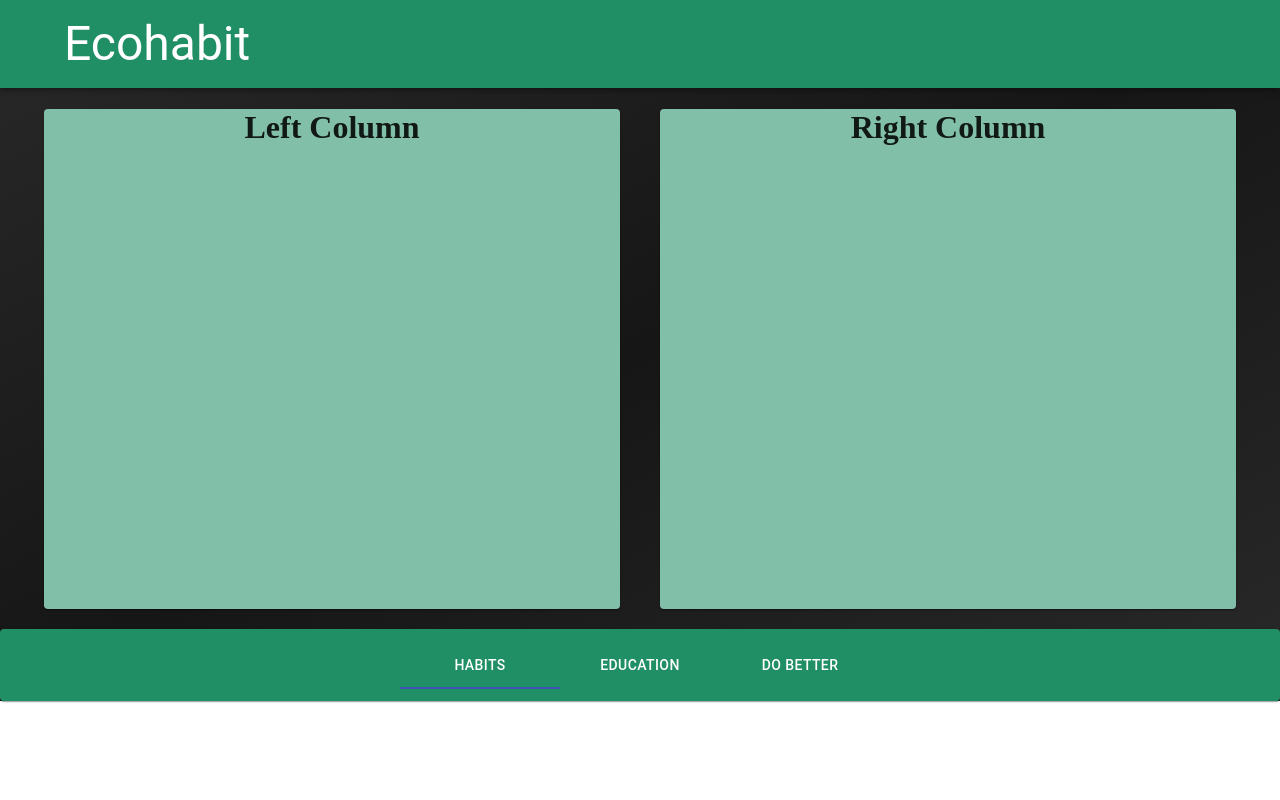
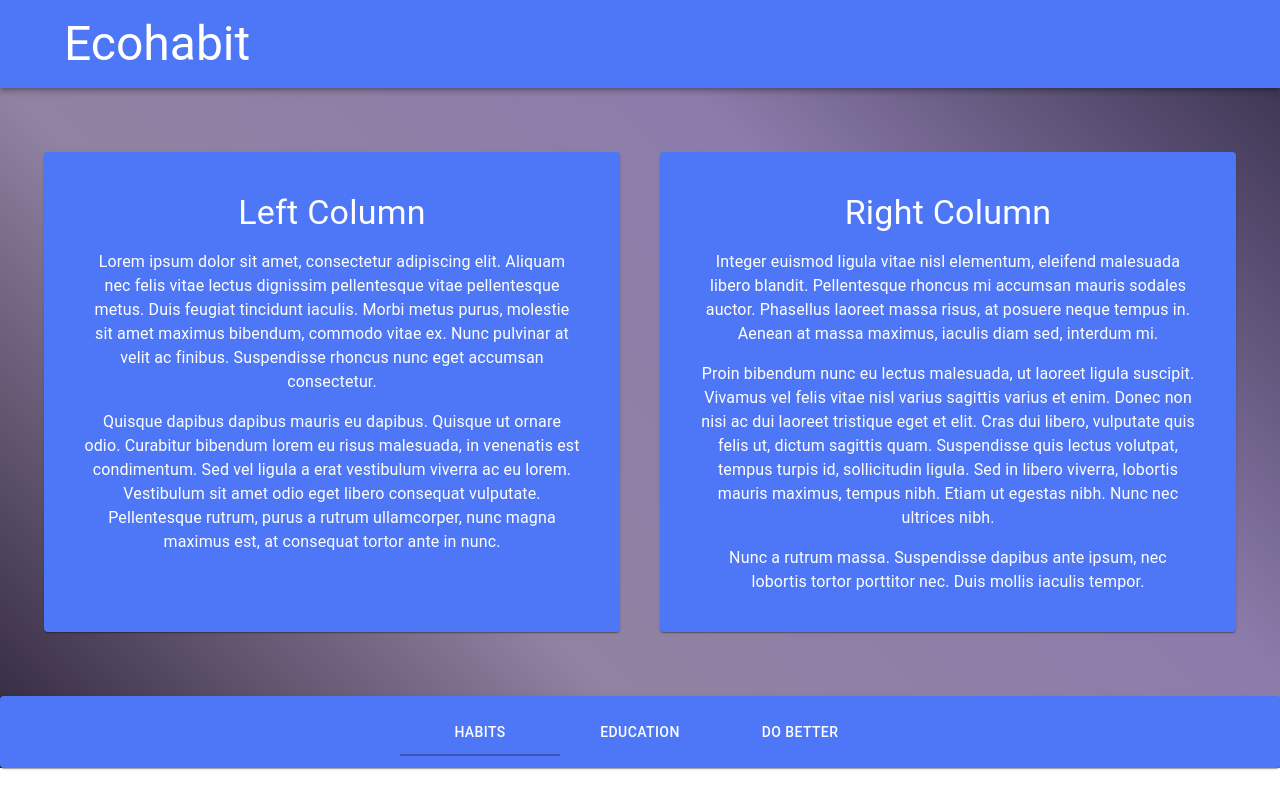
Before and after one commit to jayjscotto/ecohabit, a React (Create React App) app in the folder client/: page / in a window 1280 px wide. Built offline with nearby package versions, Linux system fonts and the light colour scheme; no server answers.

Commit message:
changed color scheme...

```diff
--- a/client/src/App.js
+++ b/client/src/App.js
@@ -8,11 +8,15 @@ import Tabs from './Components/Tabs';
 
 const style = {
 	pane: {
-		height: '500px',
+		height: '400px',
 		margin: '20px',
 		textAlign: 'center',
 		fontFamily: 'inherit',
-		background: '#82bfa8'
+		background: '#4d77f7',
+		padding: '40px',
+		color: '#ffffff',
+		marginTop: '4em',
+		marginBottom: '4em'
 	}
 }
 
--- a/client/src/Components/Appbar.js
+++ b/client/src/Components/Appbar.js
@@ -14,7 +14,7 @@ const useStyles = makeStyles(theme => ({
     flexGrow: 1,
   },
   bar: {
-    background: '#218f66',
+    background: '#4d77f7',
     padding: '12px',
     margin: '0px',
   }
--- a/client/src/Components/LeftPane.js
+++ b/client/src/Components/LeftPane.js
@@ -1,11 +1,21 @@
 import React, { Component } from 'react';
-import { Grid, Paper } from '@material-ui/core';
+import { Grid, Paper, Typography } from '@material-ui/core';
 
 function LeftPane(props) {
     return (
         <Grid item sm>
             <Paper style={props.style} >
-                <h1>Left Column</h1>
+                <Typography variant="h4">
+                    Left Column
+                </Typography>
+                <Typography variant="body1">
+                <p>
+                Lorem ipsum dolor sit amet, consectetur adipiscing elit. Aliquam nec felis vitae lectus dignissim pellentesque vitae pellentesque metus. Duis feugiat tincidunt iaculis. Morbi metus purus, molestie sit amet maximus bibendum, commodo vitae ex. Nunc pulvinar at velit ac finibus. Suspendisse rhoncus nunc eget accumsan consectetur.
+                </p>
+                <p>
+                Quisque dapibus dapibus mauris eu dapibus. Quisque ut ornare odio. Curabitur bibendum lorem eu risus malesuada, in venenatis est condimentum. Sed vel ligula a erat vestibulum viverra ac eu lorem. Vestibulum sit amet odio eget libero consequat vulputate. Pellentesque rutrum, purus a rutrum ullamcorper, nunc magna maximus est, at consequat tortor ante in nunc.
+                </p>
+                </Typography>
             </Paper>
         </Grid>
     )
--- a/client/src/Components/RightPane.js
+++ b/client/src/Components/RightPane.js
@@ -1,11 +1,24 @@
 import React, { Component } from 'react';
-import { Grid, Paper } from '@material-ui/core';
+import { Grid, Paper, Typography } from '@material-ui/core';
 
 function RightPane(props) {
     return (
         <Grid item sm>
             <Paper style={props.style}>
-                <h1>Right Column</h1>
+                <Typography variant="h4">
+                    Right Column
+                </Typography>
+                <Typography variant="body1">
+                    <p>
+                    Integer euismod ligula vitae nisl elementum, eleifend malesuada libero blandit. Pellentesque rhoncus mi accumsan mauris sodales auctor. Phasellus laoreet massa risus, at posuere neque tempus in. Aenean at massa maximus, iaculis diam sed, interdum mi.
+                    </p>
+                    <p>
+                    Proin bibendum nunc eu lectus malesuada, ut laoreet ligula suscipit. Vivamus vel felis vitae nisl varius sagittis varius et enim. Donec non nisi ac dui laoreet tristique eget et elit. Cras dui libero, vulputate quis felis ut, dictum sagittis quam. Suspendisse quis lectus volutpat, tempus turpis id, sollicitudin ligula. Sed in libero viverra, lobortis mauris maximus, tempus nibh. Etiam ut egestas nibh. Nunc nec ultrices nibh.
+                    </p>
+                    <p>
+                    Nunc a rutrum massa. Suspendisse dapibus ante ipsum, nec lobortis tortor porttitor nec. Duis mollis iaculis tempor.
+                    </p>
+                </Typography>
             </Paper>
         </Grid>
     )
--- a/client/src/Components/Tabs.js
+++ b/client/src/Components/Tabs.js
@@ -7,7 +7,7 @@ import Tab from '@material-ui/core/Tab';
 const useStyles = makeStyles({
   root: {
     flexGrow: 1,
-    background: '#218f66',
+    background: '#4d77f7',
     padding: '12px',
     color: '#ffffff'
   },
--- a/client/src/index.css
+++ b/client/src/index.css
@@ -1,7 +1,7 @@
 body {
     margin: 0;
     padding: 0;
-    background-image: linear-gradient(to bottom right, #292929, #171616, #292929);
+    background-image: linear-gradient(45deg, #2e243a,#9082a1, #8c7cac, #342c47);
     background-size: cover;
     background-repeat: no-repeat;
     background-position: center;
```
